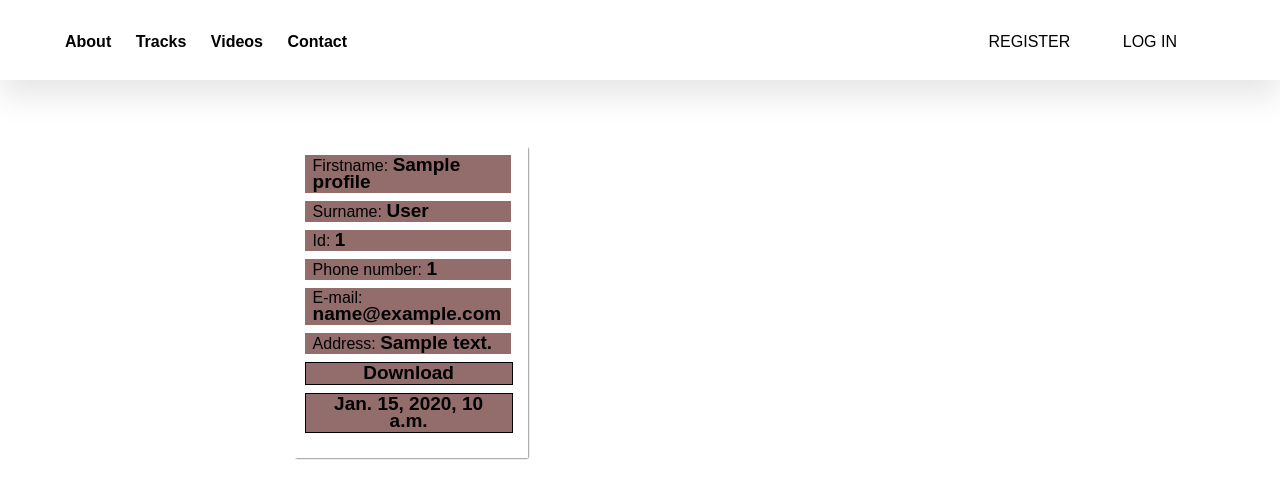
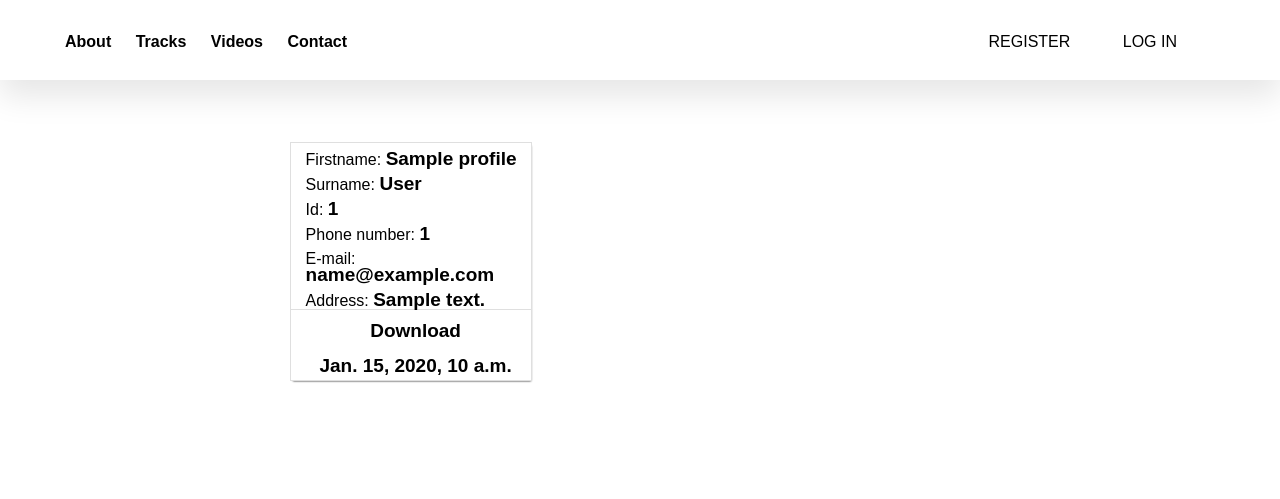
Before and after one commit to zssvaidar/py_formatter, a Django app: template src/templates/profiler/profile.html in a window 1280 px wide. Shown: the top 499 px of the page. Run offline with Django 3.2, Linux system fonts and the light colour scheme; the template is opened without the code that fills it: most values are stand-ins (such as "Sample title", 1, 10 or a date in 2020).

Commit message:
'env-vars-bug3'

```diff
--- a/src/settings/settings.py
+++ b/src/settings/settings.py
@@ -6,9 +6,7 @@ SECRET_KEY = 'y&$dgfs3eiz#w@3-)sd3lp_2ao^'
 
 DEBUG = False
 
-ALLOWED_HOSTS = ['django-env.eba-wmzdu4xz.us-west-2.elasticbeanstalk.com', '.elasticbeanstalk.com']
-
-
+ALLOWED_HOSTS = ['django-env.eba-wmzdu4xz.us-west-2.elasticbeanstalk.com/']
 
 INSTALLED_APPS = [
     'rest_framework',
--- a/src/static/css/style.css
+++ b/src/static/css/style.css
@@ -24,19 +24,25 @@ a {
   flex-direction: column;
   justify-content:space-between;
   margin:32px 42px;
-  padding:5px 15px 25px;
+  border: 1px solid rgba(0,0,0,.125);
+  box-shadow: 1px 2px 2px -2px black;
+  width:240px;
+}
+.card-footer {
+  width: 100%;
+      border-top: 1px solid rgba(0,0,0,.125);
+}
+.card a:not(.prof-link) {
+  margin-left: 15px;
 
-  box-shadow: 3px 3px 2px -3px black;
+}
+.card a{
+  display: block;
+  line-height: 100%;
+  width: 100%;
+  margin-top:8px;
 }
 
-.card a {
-  display: block;
-  line-height: 100%;
-  width: 190px;
-  margin-top:8px;
-  padding: 2px 8px;
-  background-color: rgb(147, 108, 108);
-}
 .prof-tag span{
   font-size: 16px;
 }
@@ -45,11 +51,12 @@ a {
   font-weight: 600;
 }
 .prof-link {
-  border:solid black 1px;
   text-align: center;
+  padding: 5px
 }
 .prof-link:hover {
-  background-color:#fff;
+  transition: 200ms;
+  background-color:#eeeeee;
 }
 .inline {
   display: inline;
--- a/src/templates/profiler/profile.html
+++ b/src/templates/profiler/profile.html
@@ -33,7 +33,7 @@
           </div>
         </a>
 
-        <a class="prof-tag "href="">
+        <a class="prof-tag inline"href="">
             <span>E-mail:</span>
             <div class="inline">
             {{ profile.mail }}
@@ -41,13 +41,15 @@
         </a>
 
 
-        <a class="prof-tag"href="">
+        <a class="prof-tag inline"href="">
             <span>Address:</span>
             <div class="inline">
             {{ profile.address }}
           </div>
         </a>
 
+
+      <div class="card-footer">
 
         <a class="prof-tag prof-link" href="{% url 'profiler-gc:profiler_parsed' pk=profile.id %}">
           <div class=" inline">
@@ -60,6 +62,8 @@
             {{date}}
           </div>
         </a>
+
+      </div>
 
       </div>
     </div>
```
Also changed, not shown: src/templates/profiler/profiles.html (+7 -5 lines).
